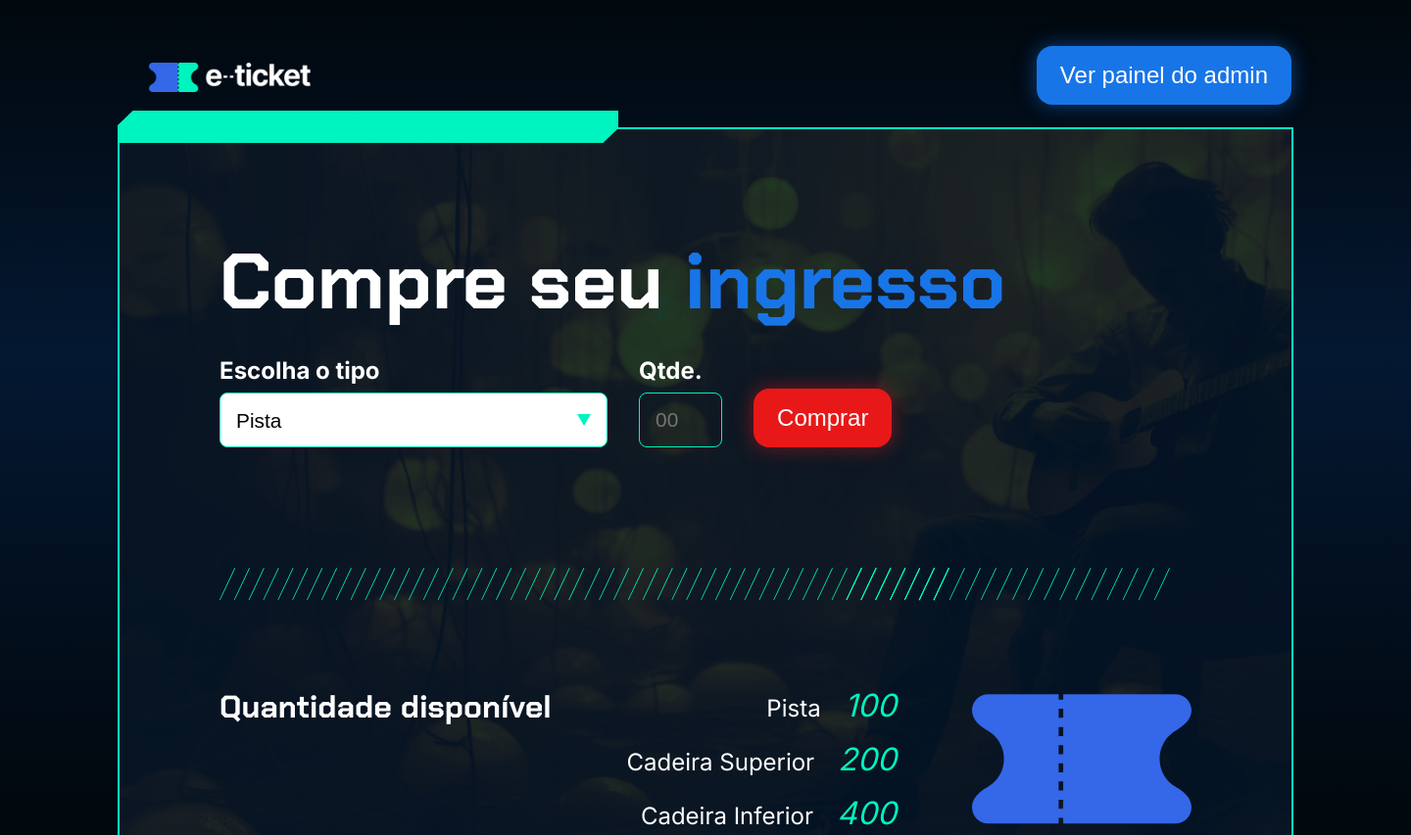
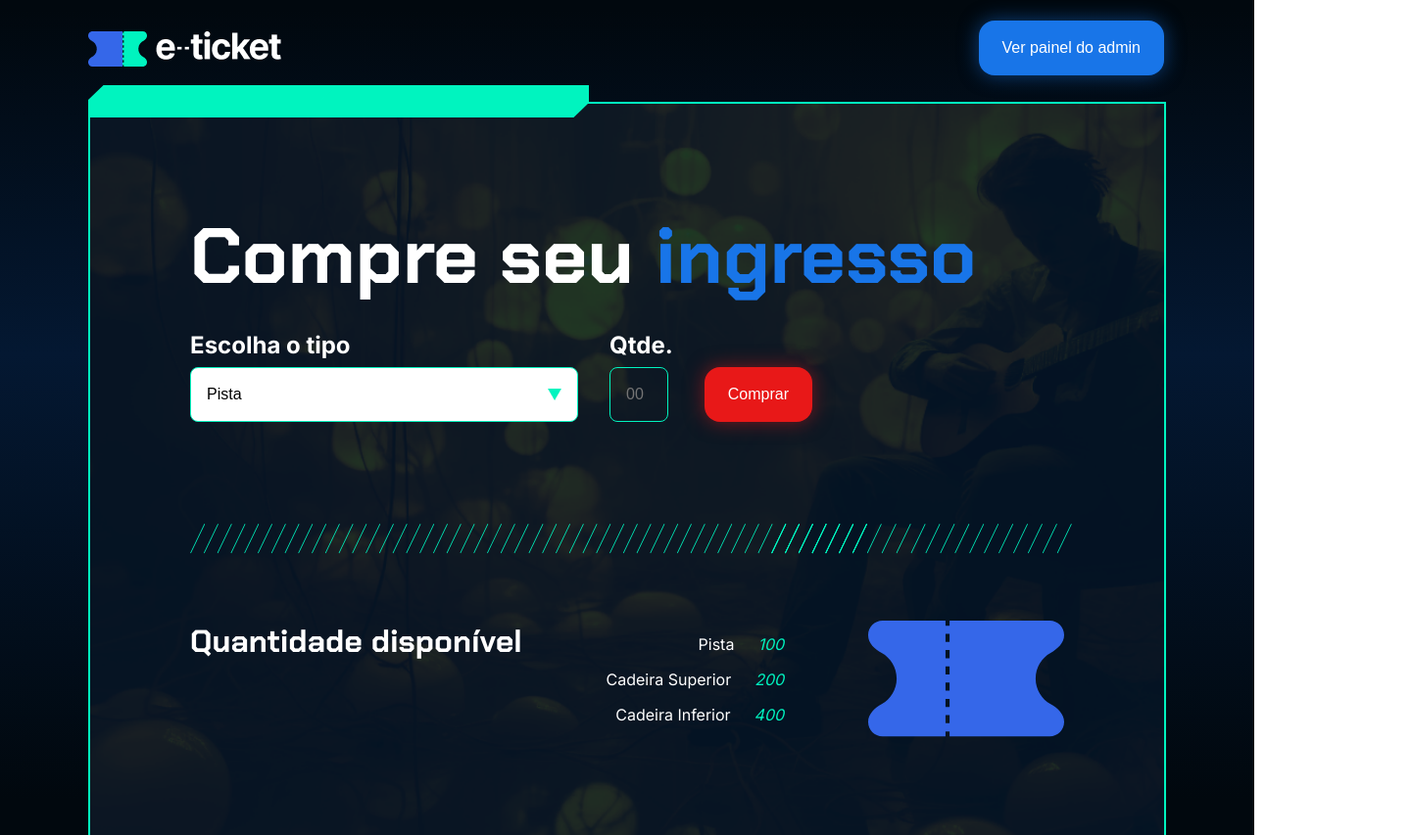
Before and after one commit to walacecordeiro/ingressos, a website: page index.html in a window 1280 px wide. Shown: the top 853 px of the page at 98% size, 1440 px wide, since content can reach past the window. Drawn offline with Linux system fonts and the light colour scheme.

Commit message:
ajuste em estilos

```diff
--- a/index.html
+++ b/index.html
@@ -85,7 +85,7 @@
           <li>Cadeira Superior<span>200</span></li>
           <li>Cadeira Inferior<span>400</span></li>
         </ul>
-        <img src="./assets/Ingresso.svg" alt="" />
+        <img id="ticket" src="./assets/Ingresso.svg" alt="" />
       </section>
 
       <section class="section adminLista hide">
--- a/styles/style.css
+++ b/styles/style.css
@@ -1,31 +1,33 @@
 body {
-  width: 1440px;
-  height: 100vh;
+  display: flex;
+  flex-direction: column;
+  align-items: center;
+  justify-content: center;
+  max-width: 100vw;
+  height: 100%;
   background: linear-gradient(
     180deg,
     rgba(1, 8, 14, 1) 1%,
     rgba(4, 24, 50, 1) 39%,
     rgba(1, 8, 14, 1) 88%
   );
-  margin: 5% auto;
   color: #fff;
 }
 
 header {
-  width: 1200px;
+  width: 1100px;
   margin: 2rem auto;
 }
 
 header .logo {
   width: 196.8px;
-  padding-left: 2rem;
 }
 
 main.container {
-  width: 1200px;
+  width: 1100px;
   height: auto;
   border: 2px solid #00f4bf;
-  margin: 0 auto;
+  margin: 0 auto 60px;
   padding: 4.5rem 6.38rem;
   background-image: url("../assets/PNG/Imagem\ com\ borda.png");
   background-size: cover;
@@ -88,7 +90,7 @@ form .input-group input {
   border-radius: 0.5rem;
   height: 3.5rem;
   padding: 0.5rem 1rem;
-  font-size: 1.3rem;
+  font-size: 16px;
 }
 
 form .input-group select {
@@ -99,14 +101,15 @@ form .input-group select {
   background-color: white;
 }
 
-form .input-group input#qtd {
+form .input-group input#qtdComprar {
   width: 60px;
 }
 
 form button,
 .estado button {
   color: white;
-  font-size: 1.5rem;
+  font-size: 16px;
+  height: 3.5rem;
   border: none;
   background-color: #1875e8;
   padding: 1rem 1.5rem;
@@ -129,7 +132,8 @@ form button:hover,
 }
 
 img.hachuras {
-  margin: 5.19rem 0;
+  max-width: 900px;
+  margin: 4rem 0;
 }
 
 .container .section {
@@ -139,6 +143,10 @@ img.hachuras {
   align-self: stretch;
   margin-bottom: 40px;
   animation: fade .2s ease-in-out;
+
+  #ticket {
+    width: 200px;
+  }
 
   > h2 {
     font-size: 2rem;
@@ -151,7 +159,7 @@ img.hachuras {
     align-items: flex-end;
     gap: 1rem;
 
-    font-size: 1.5rem;
+    font-size: 16px;
     font-family: "Inter", sans-serif;
     font-weight: 400;
   }
@@ -159,7 +167,7 @@ img.hachuras {
   > ul li span {
     color: #00f4bf;
     font-style: italic;
-    font-size: 2rem;
+    font-size: 16px;
     padding-left: 1.5rem;
   }
 }
@@ -177,7 +185,7 @@ img.hachuras {
     flex-direction: column;
     align-items: start;
     gap: 1rem;
-    font-size: 1.5rem;
+    font-size: 16px;
     font-family: "Inter", sans-serif;
     font-weight: 400;
     width: 100%;
@@ -215,7 +223,7 @@ img.hachuras {
   }
 
   > ul i {
-    font-size: 30px;
+    font-size: inherit;
     cursor: pointer;
     transition: .1s;
   }
```
